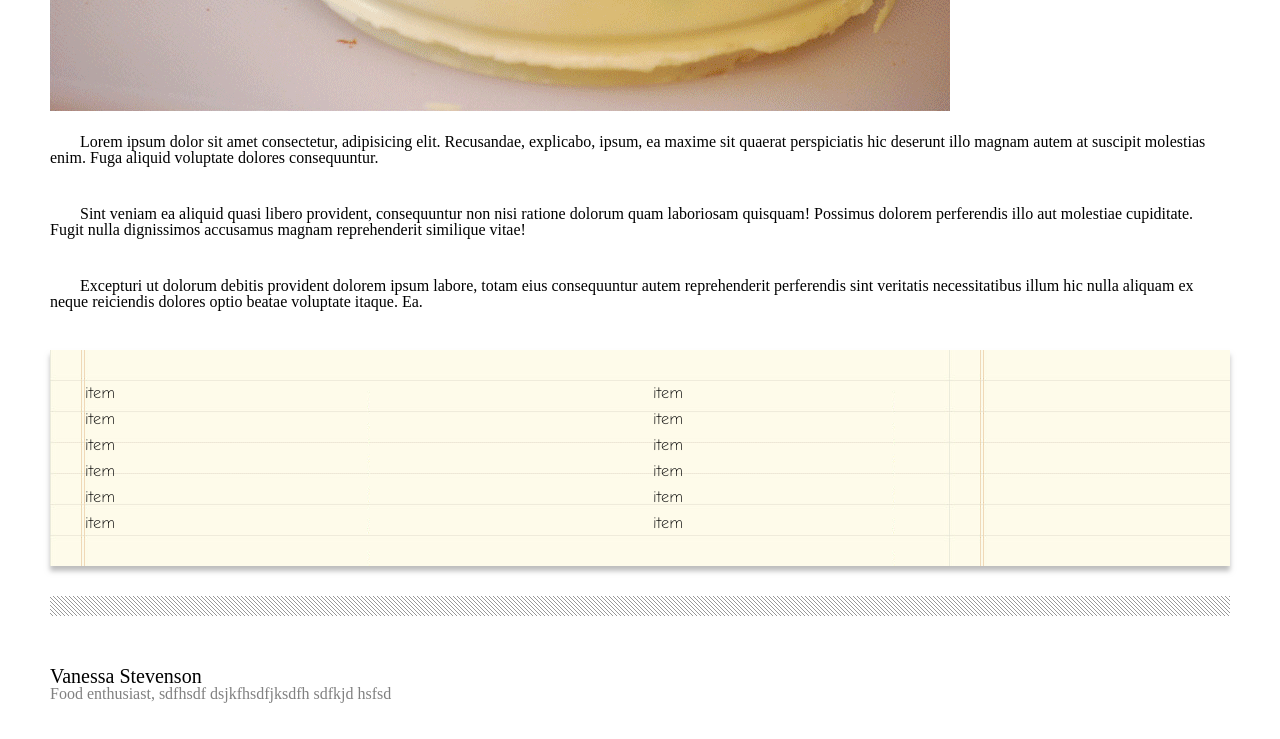
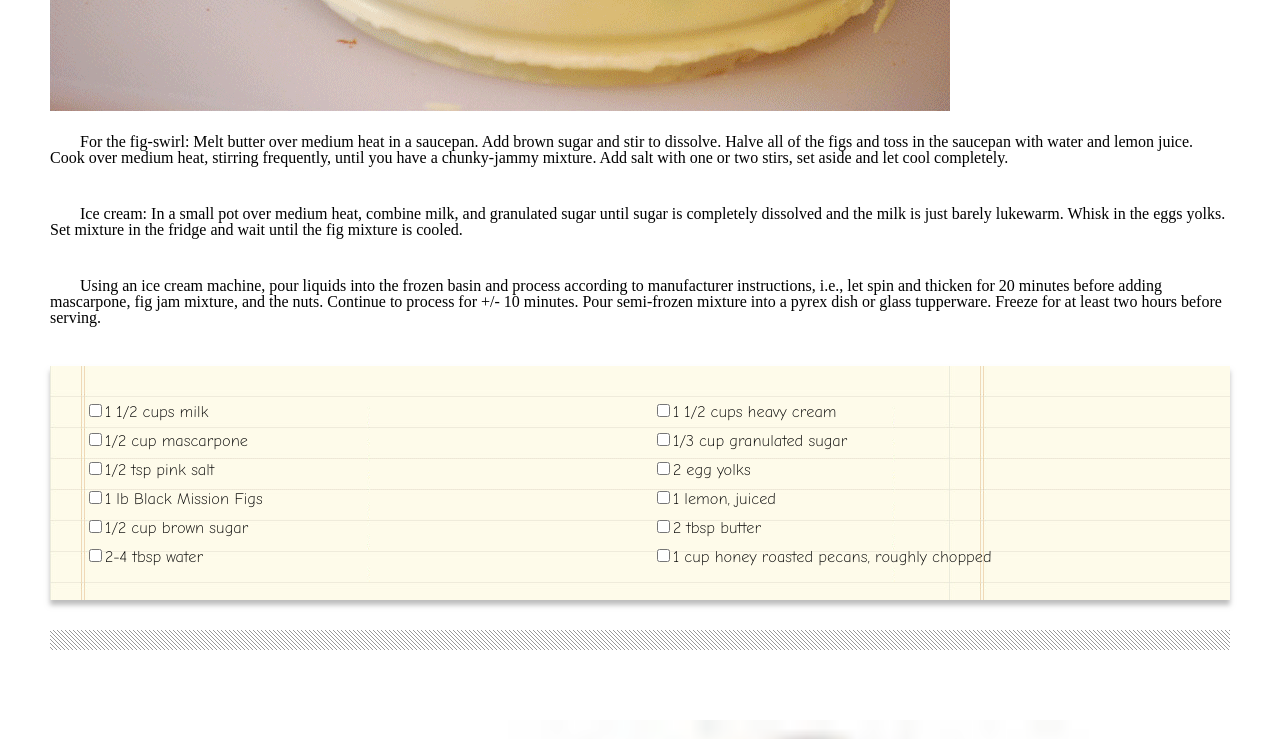
Before and after one commit to rangelMatt/chocolate-pizza, a plain HTML site: page index.html in a window 1280 px wide. Shown: the part 900-1639 px from the top of the page. Drawn offline with Linux system fonts and the light colour scheme; a web font is replaced by a local one.

Commit message:
Final text addition

```diff
--- a/index.html
+++ b/index.html
@@ -2,8 +2,8 @@
 
 <head>
   <title>Title Goes here</title>
-  <link rel="stylesheet" href="../css/reset.css">
-  <link rel="stylesheet" href="../css/style.css">
+  <link rel="stylesheet" href="css/reset.css">
+  <link rel="stylesheet" href="css/style.css">
   <link rel="preconnect" href="https://fonts.googleapis.com">
   <link rel="preconnect" href="https://fonts.gstatic.com" crossorigin>
   <link href="https://fonts.googleapis.com/css2?family=Grand+Hotel&display=swap" rel="stylesheet">
@@ -29,6 +29,7 @@
       <img src="img/pint-icon.png">
       <img src="img/rss-icon.png">
       <img src="img/mail-icon.png">
+
     </nav>
     <div class="crosshatchBar"></div>
   </header>
@@ -43,42 +44,38 @@
     </div>
     <img src="img/choco-pizza.png">
     <p>
-      Lorem ipsum dolor sit amet consectetur, adipisicing elit. Recusandae, explicabo, ipsum, ea maxime sit quaerat
-      perspiciatis hic deserunt illo magnam autem at suscipit molestias enim. Fuga aliquid voluptate dolores
-      consequuntur.
+      For the fig-swirl: Melt butter over medium heat in a saucepan. Add brown sugar and stir to dissolve. Halve all of the figs and toss in the saucepan with water and lemon juice. Cook over medium heat, stirring frequently, until you have a chunky-jammy mixture. Add salt with one or two stirs, set aside and let cool completely.
     </p>
     <p>
-      Sint veniam ea aliquid quasi libero provident, consequuntur non nisi ratione dolorum quam laboriosam quisquam!
-      Possimus dolorem perferendis illo aut molestiae cupiditate. Fugit nulla dignissimos accusamus magnam reprehenderit
-      similique vitae!
+      Ice cream: In a small pot over medium heat, combine milk, and granulated sugar until sugar is completely dissolved and the milk is just barely lukewarm. Whisk in the eggs yolks. Set mixture in the fridge and wait until the fig mixture is cooled.
     </p>
     <p>
-      Excepturi ut dolorum debitis provident dolorem ipsum labore, totam eius consequuntur autem reprehenderit
-      perferendis sint veritatis necessitatibus illum hic nulla aliquam ex neque reiciendis dolores optio beatae
-      voluptate itaque. Ea.
+      Using an ice cream machine, pour liquids into the frozen basin and process according to manufacturer instructions, i.e., let spin and thicken for 20 minutes before adding mascarpone, fig jam mixture, and the nuts. Continue to process for +/- 10 minutes. Pour semi-frozen mixture into a pyrex dish or glass tupperware. Freeze for at least two hours before serving.
     </p>
 
     <div class="notebookPaper">
       <ul>
-        <li>item</li>
-        <li>item</li>
-        <li>item</li>
-        <li>item</li>
-        <li>item</li>
-        <li>item</li>
-        <li>item</li>
-        <li>item</li>
-        <li>item</li>
-        <li>item</li>
-        <li>item</li>
-        <li>item</li>
+        <li><input type="checkbox">1 1/2 cups milk</li>
+        <li><input type="checkbox">1/2 cup mascarpone</li>
+        <li><input type="checkbox">1/2 tsp pink salt</li>
+        <li><input type="checkbox">1 lb Black Mission Figs</li>
+        <li><input type="checkbox">1/2 cup brown sugar</li>
+        <li><input type="checkbox">2-4 tbsp water</li>
+        <li><input type="checkbox">1 1/2 cups heavy cream</li>
+        <li><input type="checkbox">1/3 cup granulated sugar</li>
+        <li><input type="checkbox">2 egg yolks</li>
+        <li><input type="checkbox">1 lemon, juiced</li>
+        <li><input type="checkbox">2 tbsp butter</li>
+        <li><input type="checkbox">1 cup honey roasted pecans, roughly chopped</li>
+
       </ul>
     </div>
 
     <div class="authorBox">
       <div class="crosshatchBar"></div>
+      <img src="img/van-pic.png">
       <h1>Vanessa Stevenson</h1>
-      <p>Food enthusiast, sdfhsdf dsjkfhsdfjksdfh sdfkjd hsfsd</p>
+      <p>Food enthusiast, photography fan. Add a pinch of raw foodism and that's pretty much who I am.</p>
       <a href="google.com">SHARE RECIPE</a>
 
     </div>
```
